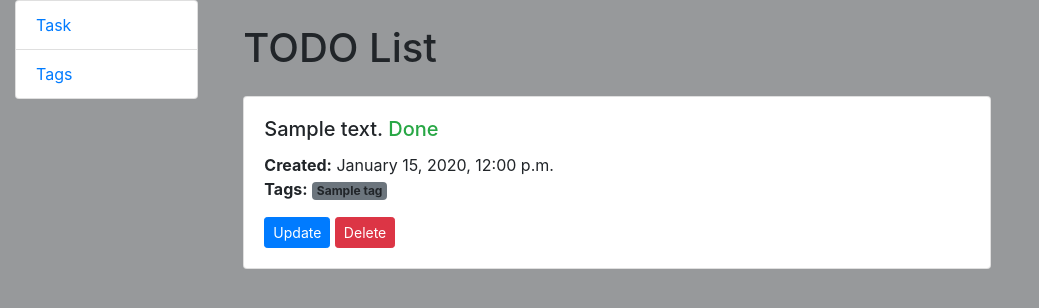
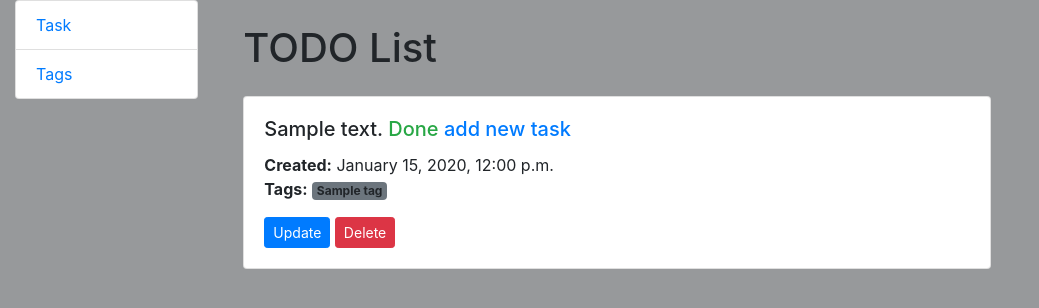
Before and after one commit to Lev2098/Todo-list, a Django app: page /tasks/ in a window 1280 px wide. Shown: the top 308 px of the page, without its empty margins (0-1039 px from the left). Run offline with Django 5.2, Linux system fonts and the light colour scheme; tables that the repository leaves empty hold one stand-in row (values such as "Sample post").

Commit message:
add create link

```diff
--- a/templates/todo_manager/tasks.html
+++ b/templates/todo_manager/tasks.html
@@ -17,7 +17,10 @@
                   <span class="text-success">Done</span>
                 {% else %}
                   <span class="text-danger">Not Done</span>
-                {% endif %}</h5>
+                {% endif %}
+                <a href="{% url 'todo_manager:task-create' %}">add new task</a>
+              </h5>
+
               <p class="card-text">
                 <strong>Created:</strong> {{ task.datatime|date:"F d, Y, g:i a" }}<br>
                 <strong>Tags:</strong>
```
